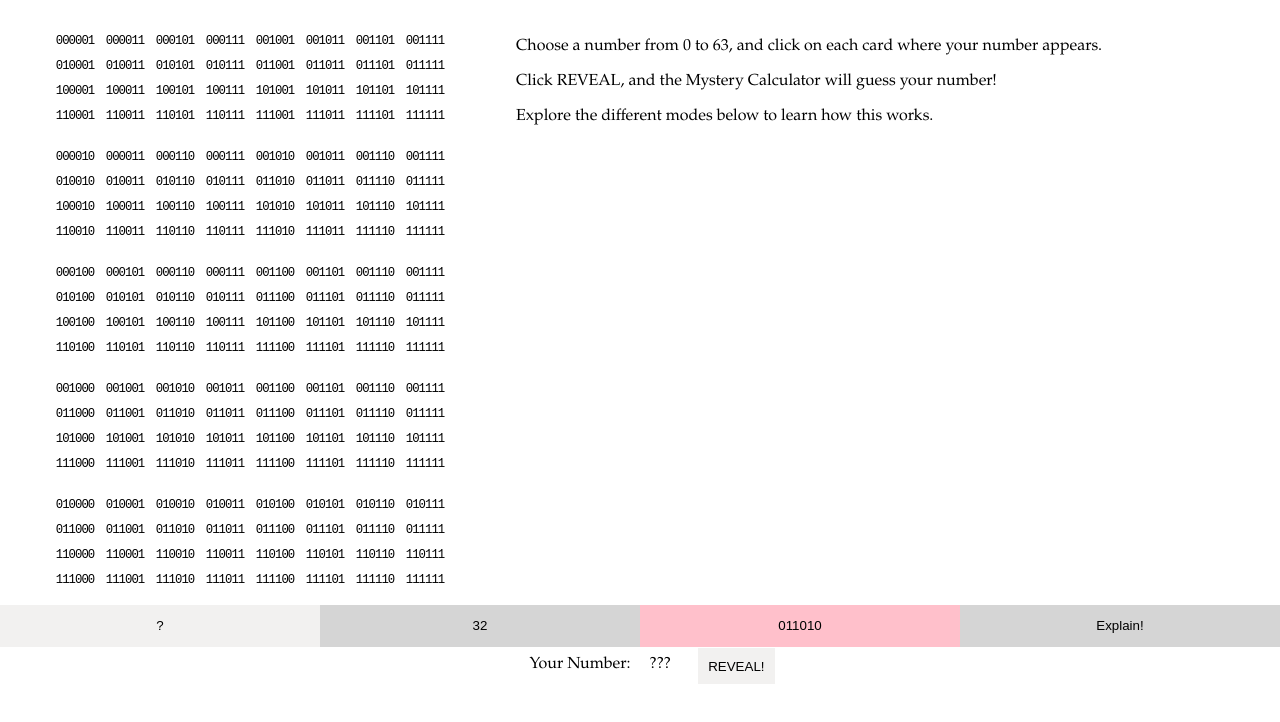
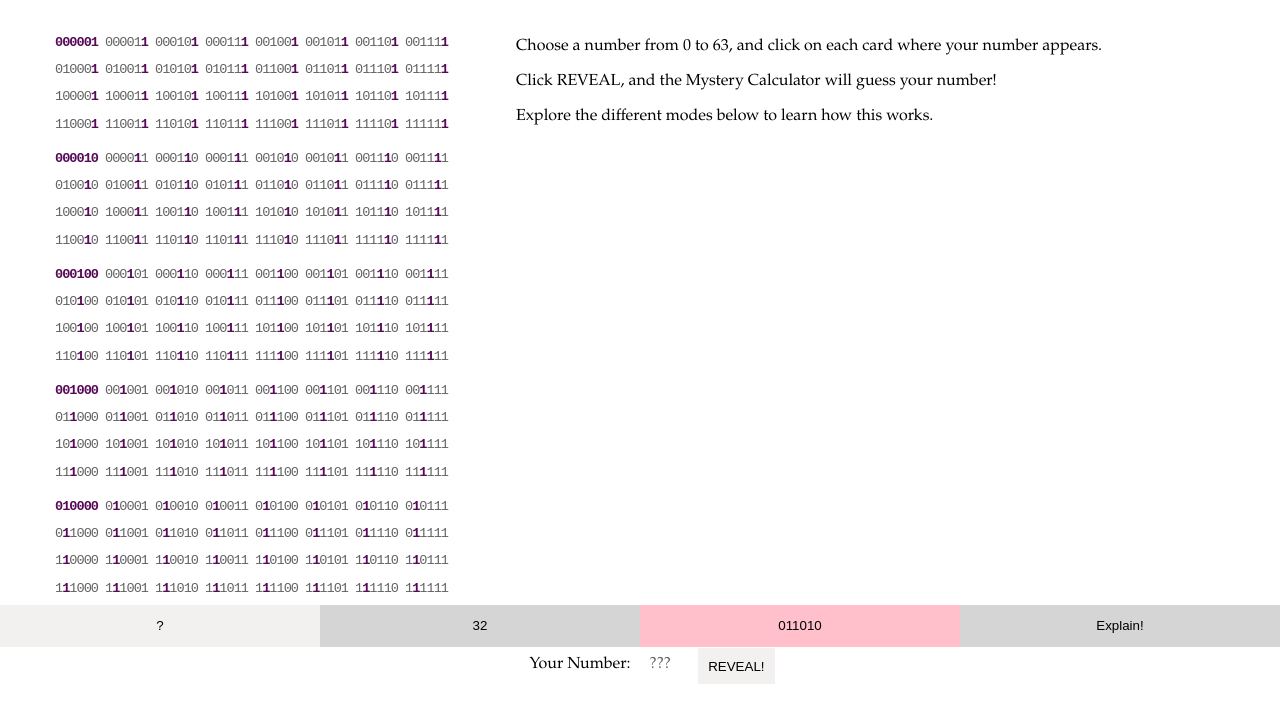
Before and after one commit to acobster/mystery-calculator, a React app: page / in a window 1280 px wide. Shown: the part 54-776 px from the top of the page. Built offline with nearby package versions, Linux system fonts and the light colour scheme.

Commit message:
highlight significant digits/numbers in non-mystery modes

```diff
--- a/src/Num.js
+++ b/src/Num.js
@@ -1,10 +1,42 @@
 import React from 'react';
 
+class Digit extends React.Component {
+  render() {
+    const _class = this.props.significant ?
+      'digit significant-digit' :
+      'digit'
+    return (
+      <span className={_class}>{this.props.digit}</span>
+    )
+  }
+}
+
 class Num extends React.Component {
+  toBinary(n) {
+    // leftPad to ensure all binary nums are the same length
+    const binaryStr = leftPad(n.toString(2), 6, '0')
+
+    // map each digit to a Digit component,
+    // for special markup depending on significance;
+    // reverse digits so that the significant digit's place
+    // corresponds with the page number
+    return binaryStr.split('').reverse().map((digit, i) => {
+      const significant = i === this.props.pageNumber
+
+      return (
+        <Digit
+          digit={digit}
+          significant={significant}
+          key={i}
+        />
+      )
+    }).reverse()
+  }
+
   renderNumber() {
     const modes = {
       mystery: (n) => (n),
-      binary: (n) => (leftPad(n.toString(2), 6, '0')),
+      binary: (n) => (this.toBinary(n)),
       decimal: (n) => (n),
       // TODO take a cohort prop, for highlighting possibilities
       explainer: (n) => (n),
@@ -14,8 +46,9 @@ class Num extends React.Component {
   }
 
   render() {
+    const power = this.props.powerOfTwo ? 'power-of-2' : ''
     return (
-      <span className={"number "+this.props.mode+"-mode"}>
+      <span className={"number "+this.props.mode+"-mode "+power}>
         {this.renderNumber()}
       </span>
     );
--- a/src/Page.js
+++ b/src/Page.js
@@ -2,29 +2,25 @@ import React from 'react';
 
 import Num from './Num.js';
 
-const numbersByPage = ((pageCount) => {
-  return Array(pageCount).fill(null).reduce((pages, _, n) => {
-    pages[n] = [];
-    let powerOfTwo = Math.pow(2, n);
-    for (var i = powerOfTwo; i < 64; i++) {
-      if ((i|powerOfTwo) === i) {
-        pages[n].push(i);
-      }
+const powersOfTwo = Array(6).fill(null).map((_, n) => Math.pow(2, n))
+
+const numbersByPage = powersOfTwo.reduce((pages, power, n) => {
+  pages[n] = [];
+  for (var i = power; i < 64; i++) {
+    if ((i|power) === i) {
+      pages[n].push(i);
     }
+  }
 
-    return pages;
-  }, {});
-})(6);
+  return pages;
+}, {})
 
-function getNumbersOnPage(i) {
-  return numbersByPage[i];
-}
 
 class Page extends React.Component {
   constructor(props) {
     super(props);
 
-    this.numbers = getNumbersOnPage(props.number)
+    this.numbers = numbersByPage[props.number]
   }
 
   selectedClass() {
@@ -33,8 +29,15 @@ class Page extends React.Component {
 
   render() {
     const numbers = this.numbers.map((n) => {
+      console.log(powersOfTwo)
       return (
-          <Num key={n} number={n} mode={this.props.mode} />
+        <Num
+          key={n}
+          number={n}
+          mode={this.props.mode}
+          pageNumber={this.props.number}
+          powerOfTwo={powersOfTwo.includes(n)}
+        />
       );
     });
 
--- a/src/index.css
+++ b/src/index.css
@@ -74,6 +74,14 @@ button[type="button"]:hover, .mode-btn[type="button"]:hover {
 .number {
   width: 40px;
   text-align: center;
+  color: #636363;
+}
+.number.power-of-2.decimal-mode,
+.number.power-of-2.binary-mode,
+.number.power-of-2.explainer-mode,
+.number .significant-digit {
+  font-weight: bold;
+  color: #570a57;
 }
 
 footer {
@@ -210,6 +218,6 @@ footer {
 
 
   .number.binary-mode {
-    font-size: 77%;
+    font-size: 85%;
   }
 }
```
